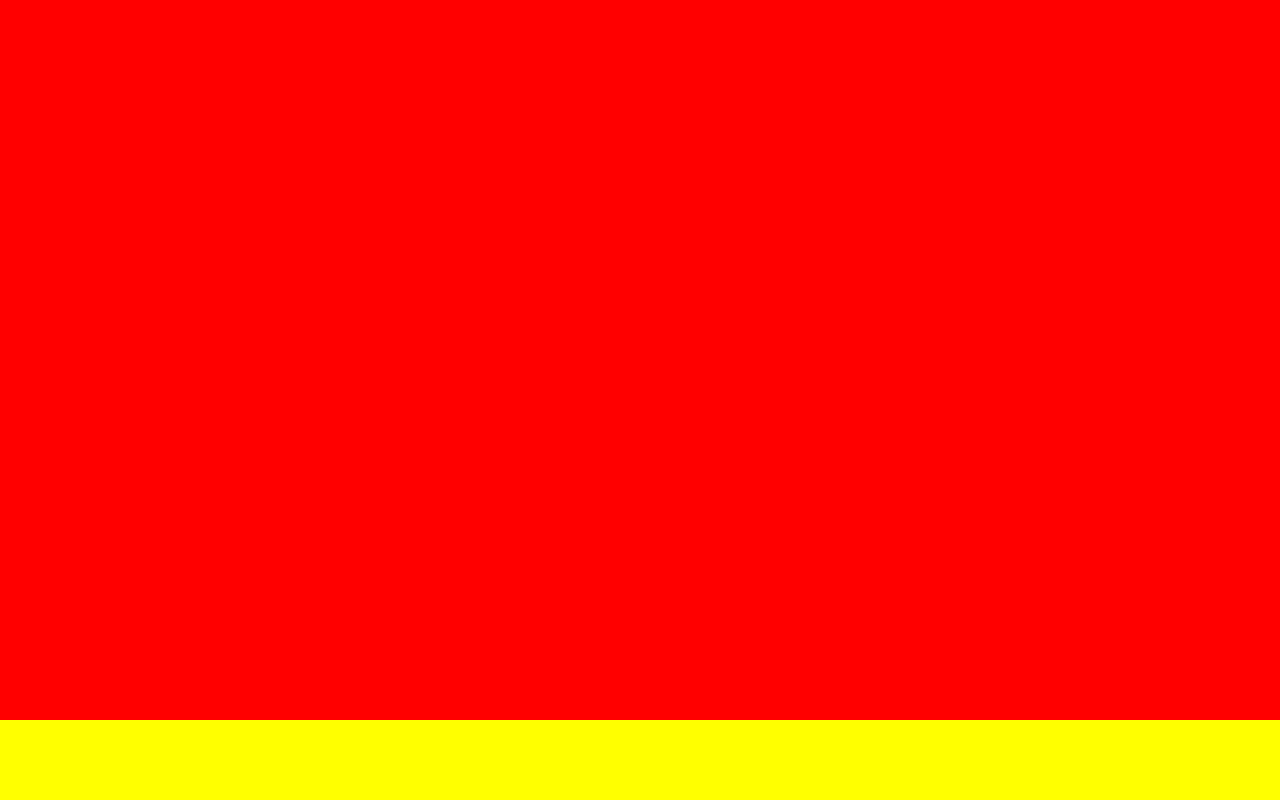
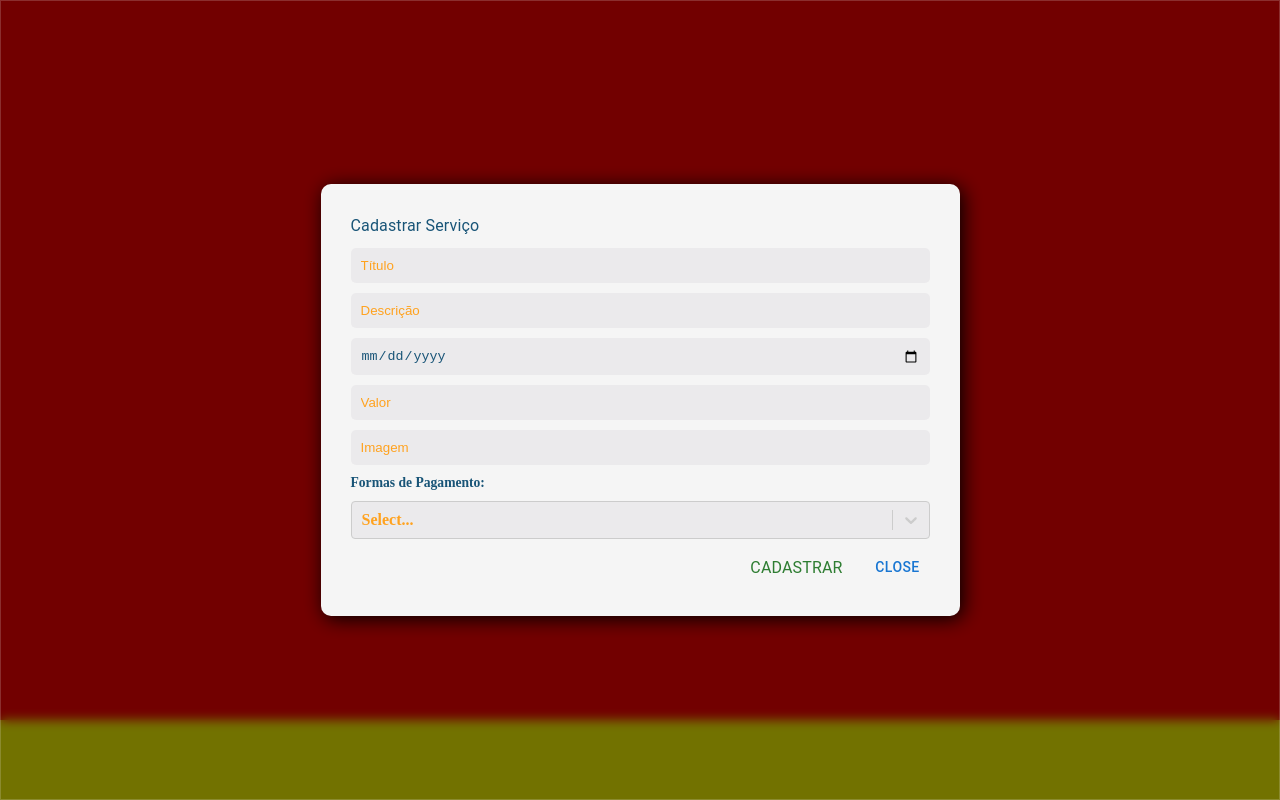
Before and after one commit to future4code/Shaw-labe-ninja2, a React (Create React App) app: page / in a window 1280 px wide. Built offline with nearby package versions, Linux system fonts and the light colour scheme.

Commit message:
Conclusão funcionalidades tela cadastro

```diff
--- a/package.json
+++ b/package.json
@@ -3,6 +3,11 @@
   "version": "0.1.0",
   "private": true,
   "dependencies": {
+    "@emotion/react": "^11.9.0",
+    "@emotion/styled": "^11.8.1",
+    "@fontsource/playfair-display": "^4.5.6",
+    "@fontsource/poppins": "^4.5.5",
+    "@mui/material": "^5.6.1",
     "@testing-library/jest-dom": "^4.2.4",
     "@testing-library/react": "^9.5.0",
     "@testing-library/user-event": "^7.2.1",
@@ -12,6 +17,7 @@
     "react-dom": "^16.13.1",
     "react-jss": "8.0.0",
     "react-scripts": "^3.4.3",
+    "react-select": "^5.3.0",
     "styled-components": "^5.1.0"
   },
   "scripts": {
--- a/public/index.html
+++ b/public/index.html
@@ -11,6 +11,10 @@
     />
     <noscript id="jss-insertion-point"></noscript>
     <link rel="apple-touch-icon" href="%PUBLIC_URL%/logo192.png" />
+    <link rel="preconnect" href="https://fonts.googleapis.com">
+    <link rel="preconnect" href="https://fonts.gstatic.com" crossorigin>
+
+
     <!--
       manifest.json provides metadata used when your web app is installed on a
       user's mobile device or desktop. See https://developers.google.com/web/fundamentals/web-app-manifest/
@@ -25,7 +29,7 @@
       work correctly both with client-side routing and a non-root public URL.
       Learn how to configure a non-root public URL by running `npm run build`.
     -->
-    <title>React App</title>
+    <title>LabeNinjas</title>
   </head>
   <body>
     <noscript>You need to enable JavaScript to run this app.</noscript>
--- a/src/components/RegisterJob/RegisterJob.jsx
+++ b/src/components/RegisterJob/RegisterJob.jsx
@@ -1,17 +1,130 @@
-import React from 'react';
+import React from 'react'
+import Select from 'react-select'
+import { Input, FormContainer, customStyles,ContainerButton,Main } from './style'
+import { Typography } from '@mui/material'
+import Button from '@mui/material/Button';
 
 
+const options = [
+	{ value: 'credito', label: 'Crédito' },
+	{ value: 'debito', label: 'Débito' },
+	{ value: 'paypal', label: 'Paypal' },
+	{ value: 'pix', label: 'Pix' },
+	{ value: 'boleto', label: 'Boleto' }
+]
+export default class RegisterJob extends React.Component {
+	state = {
+        inputTitle:'',
+        inputDescription:'',
+        inputDueDate: '',
+        inputPrice:'',
+        inputImage:'',
+        inputPaymentMethods:'',
+        selectedOption:[],
+        showModal: true,
+
+    }
+	onChangeInputTitle = (event) => {
+		this.setState({ inputTitle: event.target.value })
+	}
+	onChangeInputDescription = (event) => {
+		this.setState({ inputDescription: event.target.value })
+	}
+	onChangeinputDueDate = (event) => {
+		this.setState({ inputDueDate: event.target.value })
+	}
+	onChangeInputPrice = (event) => {
+		this.setState({ inputPrice: event.target.value })
+	}
+	onChangeInputPaymentMethods = (event) => {
+
+		this.setState({ inputPaymentMethods: event.target.value })
+	}
+	onChangeInputImage = (event) => {
+
+		this.setState({ inputImage: event.target.value })
+	}
+	onChangeSelectedOption = selectedOption => {
+		this.setState({ selectedOption });
+
+		this.setState({ paymentMethods: options })
+	};
+	handleModal = () => {
+		this.setState({ showModal: !this.state.showModal })
+	}
+	addJob = () => {
+		const options = this.state.selectedOption.map((option) => {
+			return option.label
+		})
+		// ============================================================
+		// VER AQUI O CREATE JOB
+		createJob(this.state.inputTitle, this.state.inputImage, this.state.inputDescription, this.state.inputPrice, options, this.state.inputDueDate)
+
+	}
+	render() {
+
+		if (!this.state.showModal) {
+			return <span></span>
+		} else {
+			return (
+
+				<Main>
+					<FormContainer>
+						<Typography>Cadastrar Serviço</Typography>
+						<Input
+							value={this.state.inputTitle}
+							placeholder={'Título'}
+							onChange={this.onChangeInputTitle}
+							type={'text'}
+						/>
+
+						<Input
+							value={this.state.inputDescription}
+							placeholder={'Descrição'}
+							onChange={this.onChangeInputDescription}
+							type={'text'}
+						/>
+
+						<Input
+							value={this.state.inputDueDate}
+							onChange={this.onChangeinputDueDate}
+							type={'date'}
+						/>
 
 
-export default class RegisterJob extends React.Component {
+						<Input
+							value={this.state.inputPrice}
+							placeholder={'Valor'}
+							onChange={this.onChangeInputPrice}
+							type={'number'}
+						/>
+						<Input
+							value={this.state.inputPriceImage}
+							placeholder={'Imagem'}
+							onChange={this.onChangeInputImage}
+							type={'text'}
+						/>
+						<span>Formas de Pagamento:</span>
+						<Select
+							styles={customStyles}
+							onChange={this.onChangeSelectedOption}
+							defaultValue={''}
+							isMulti
+							options={options}
+							value={this.state.selectedOption}
+						>
 
-	render() {
+                    </Select>
+						<ContainerButton>
+							<Button onClick={this.addJob} color='success' ><Typography> Cadastrar</Typography></Button>
+							<Button onClick={this.handleModal}> Close</Button>
+						</ContainerButton>
+					</FormContainer>
 
-		return (
-			<div>
+				</Main>
 
-			</div>
-		)
+			)
+		}
 
 	}
 
--- a/src/components/RegisterJob/style.jsx
+++ b/src/components/RegisterJob/style.jsx
@@ -1 +1,122 @@
 import styled from "styled-components";
+
+export const Main = styled.div`
+    display:flex;
+    justify-content: center;
+    align-items: center;
+    width: 100vw;
+    height: 100vh;
+    background: rgba(0, 0, 0, 0.551);
+    box-shadow: 0 8px 32px 0 rgba( 31, 38, 135, 0.37 );
+    backdrop-filter: blur( 5.5px );
+    -webkit-backdrop-filter: blur( 13.5px );
+    border: 1px solid rgba( 255, 255, 255, 0.18 );
+    position: absolute;
+`
+export const FormContainer = styled.div`
+    display:flex;
+    flex-direction:column ;
+    gap:10px;
+    width: 50%;
+    background-color: whitesmoke;
+    padding: 30px;
+    border-radius: 10px;
+    box-shadow: 3px 3px 20px black;
+    color:#185477;
+    font-weight: bold;
+    span{
+        text-align: left;
+        font-size: 0.85rem;
+    }
+`
+export const Button = styled.button`
+    padding: 5px;
+    border:none;
+    outline:none;
+    width: 80px;;
+    border-radius: 5px;
+    color:blueviolet;
+    font-weight: bold;
+    border:1px solid whitesmoke;
+    background-color: #185477;
+    :hover{
+        color:whitesmoke;
+        background-color: #FFA21F;
+        border:1px solid whitesmoke;
+    }
+
+`
+export const ContainerButton = styled.div`
+    cursor: pointer;
+    display:flex;
+    align-items: center;
+    justify-content: flex-end;
+    gap: 15px;
+
+`
+export const Input = styled.input`
+padding: 10px;
+border: none;
+outline: none;
+border-radius:5px;
+background-color: rgba(212, 208, 215, 0.303);
+color: #185477;
+::placeholder{
+    color: #FFA21F;
+
+}
+`
+export const customStyles = {
+    control: (provided, state) => ({
+        ...provided,
+        backgroundColor:'rgba(212, 208, 215, 0.303);',
+      }),
+    placeholder:(provided, state) => ({
+    ...provided,
+    textAlign:'left',
+    color: state.isFocused ?  '#185477' : '#FFA21F'
+    }),
+    menuList:(provided, state) => ({
+        ...provided,
+
+        textAlign:'left'
+    }),
+    menu:(provided, state) => ({
+        ...provided,
+        backgroundColor:'whitesmoke'
+    }),
+    multiValue:(provided, state) => ({
+        ...provided,
+         maxWidth: state.selectProps.width,
+         backgroundColor:'#185477',
+
+    }),
+    multiValueLabel:(provided, state) => ({
+        ...provided,
+         width: state.selectProps.width,
+         color:'white',
+         padding:'5px'
+    }),
+    indicatorsContainer:(provided,state) => ({
+        ...provided,
+        width: state.selectProps.width,
+    }),
+    multiValueRemove:(provided,state) => ({
+        ...provided,
+        width: state.selectProps.width,
+        backgroundColor:'#185477',
+        color:'white',
+        padding:'5px'
+
+    }),
+    option:(provided,state) => ({
+        ...provided,
+        width: state.selectProps.width,
+        backgroundColor: state.isFocused ? 'rgba(156, 36, 236, 0.397);' : 'transparent',
+        color: state.isFocused ? 'white' : '#185477',
+
+
+    }),
+
+
+  }
--- a/src/constants/colorpalette.js
+++ b/src/constants/colorpalette.js
@@ -1,8 +1,8 @@
 //paleta de cores
 
 export const COLORS = {
-    primary: "",
-    secondary: "",
-    fontPrimary: "",
-    fontSecondary: "",
+    primary: "#FFE600", //AMARELO
+    secondary: "#E6E2E2", // CINZA CARD
+    fontPrimary: "#000000", // PRETO
+    fontSecondary: "#F5F5F5", // WHITESMOKE
 }
--- /dev/null
+++ b/src/constants/theme.js
@@ -0,0 +1,22 @@
+import { createTheme } from "@mui/system"
+import {COLORS} from './colorpalette'
+import "@fontsource/poppins"
+import "@fontsource/playfair-display"
+
+
+const theme = createTheme ({
+    palette: {
+        primary:{
+            main:`${COLORS.primary}`,
+            contrastText:`${COLORS.fontPrimary}`
+        },
+        secondary: {
+            main:`${COLORS.secondary}`,
+            contrastText: `${COLORS.fontPrimary}`
+        }
+    },
+    typography: {
+        fontFamily: ['Poppins','Playfair Display'].join(','),
+    },
+})
+export default theme
--- a/src/index.js
+++ b/src/index.js
@@ -1,11 +1,15 @@
 import React from 'react';
 import ReactDOM from 'react-dom';
 import App from './App';
+import { ThemeProvider } from 'react-jss'
+import theme from './constants/theme'
 
 
 ReactDOM.render(
   <React.StrictMode>
-    <App />
+    <ThemeProvider theme = {theme}>
+      <App />
+    </ThemeProvider>
   </React.StrictMode>,
   document.getElementById('root')
 );
--- a/src/pages/HomeScreen/HomeScreen.jsx
+++ b/src/pages/HomeScreen/HomeScreen.jsx
@@ -15,9 +15,6 @@ export default class HomeScreen extends React.Component {
 			<div>
                 <HomeScreenMain/>
                 <RegisterJob/>
-
-
-
 			</div>
 		)
 
```
Also changed, not shown: src/App.js (+3 -8 lines), 1 other file (tests, documents, lock files or other folders).
